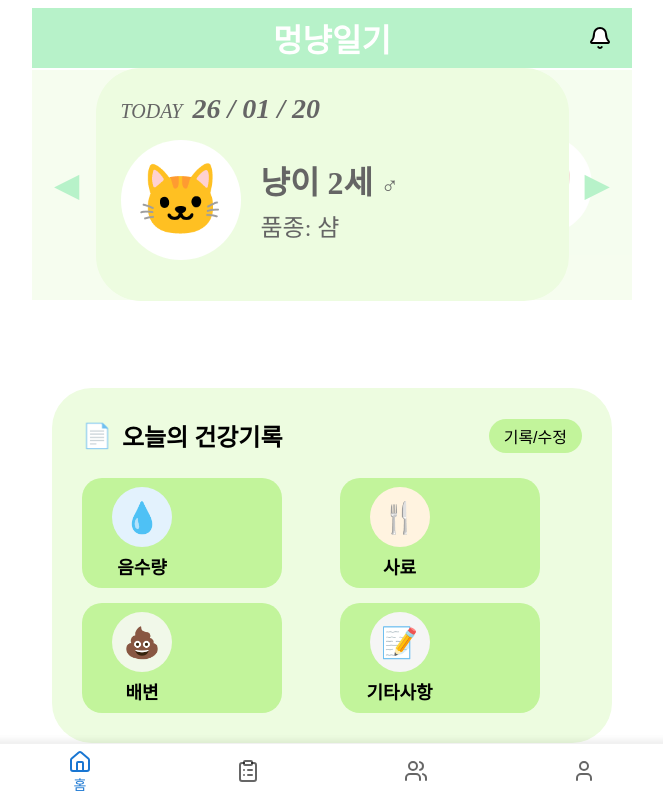
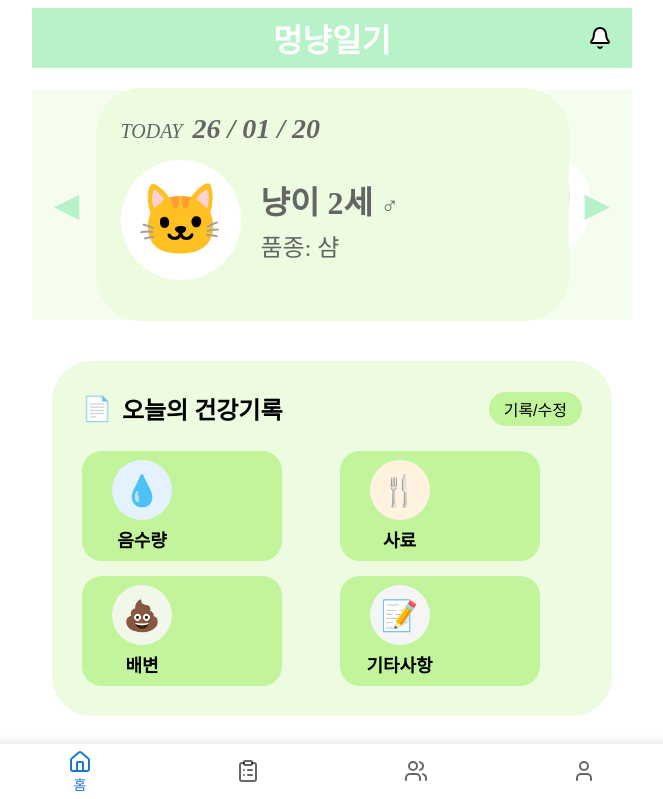
Before and after one commit to SsedamPet/SsedamPet, a React (Vite) app in the folder SsedamPet_front/: page / in a window 1280 px wide. Shown: the top 799 px of the page, without its empty margins (308-971 px from the left). Built offline with nearby package versions, Linux system fonts and the light colour scheme.

Commit message:
home 에 스타일 변경

```diff
--- a/SsedamPet_front/src/pages/home/styles.js
+++ b/SsedamPet_front/src/pages/home/styles.js
@@ -11,46 +11,13 @@ export const rootContainer = css`
     gap: 0;
 `;
 
-export const headerBar = css`
-    width: 100%;
-    max-width: 600px;
-    height: 60px;
-    background-color: #B7F2C9;
+export const profileSection = css`
+    width: 100%;         /* 화면 너비에 맞춤 */
+    max-width: 600px;    /* 최대 크기 제한 */
+    height: auto;        /* 높이는 내용에 맞게 자동 조절 */
     display: flex;
     justify-content: center;
-    align-items: center;
-    position: relative;
-`;
-
-export const headerTitle = css`
-    color: white;
-    font-size: 32px;
-    font-weight: 700;
-`;
-
-export const bellIcon = css`
-    position: absolute;
-    right: 20px;
-    display: flex;
-    align-items: center;
-    justify-content: center;
-    cursor: pointer;
-
-    svg {
-        fill: white;
-        width: 24px;
-        height: 24px;
-    }
-`;
-
-export const profileSection = css`
-    width: 600px;
-    height: 300px;
-    display: flex;
-    justify-content: center;
-    align-items: flex-start;
-    padding-top: 0;
-    margin-bottom: 0;
+    padding: 20px 0;
     overflow: hidden;
 `;
 
```
